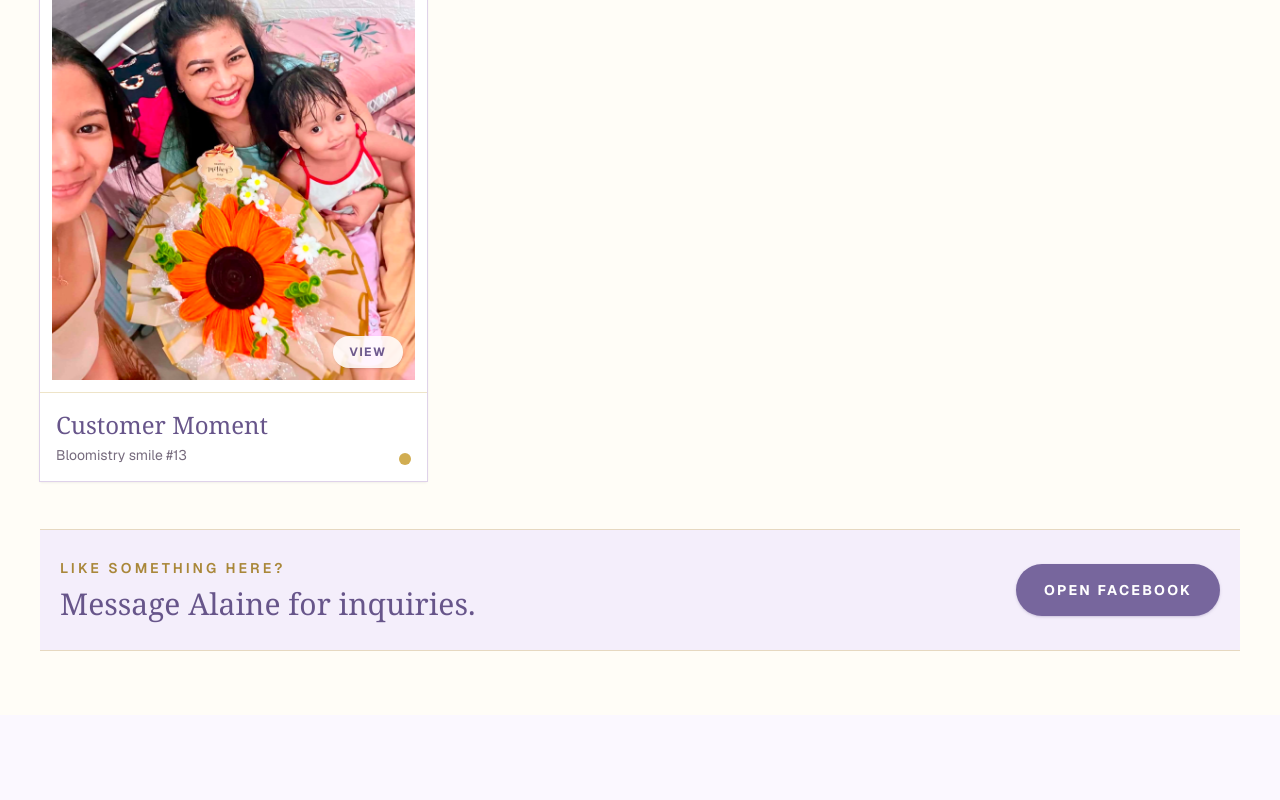
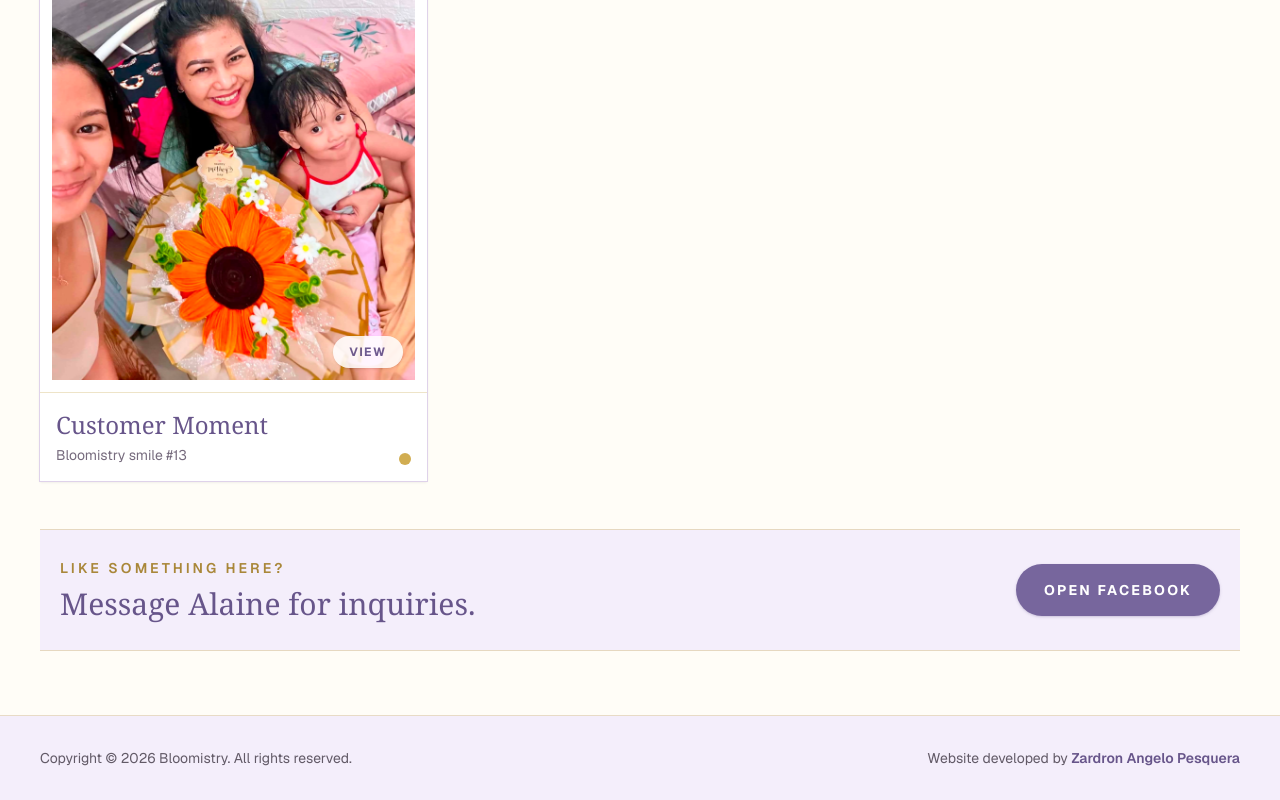
Before and after one commit to Zardron/bloomistry, a Next.js app: page / in a window 1280 px wide. Shown: the part 6336-7136 px from the top of the page. Before the commit the page ends 7051 px from the top, so only its background shows below. Built offline with nearby package versions, Linux system fonts and the light colour scheme.

Commit message:
Add footer credit

```diff
--- a/app/page.tsx
+++ b/app/page.tsx
@@ -467,6 +467,21 @@ export default function Home() {
         </div>
       </section>
 
+      <footer className="border-t border-[#d9c385]/45 bg-[#f4eefb] px-5 py-8 text-center sm:px-8 lg:px-10">
+        <div className="mx-auto flex max-w-7xl flex-col items-center justify-between gap-3 text-sm text-[#625a67] sm:flex-row sm:text-left">
+          <p>
+            Copyright © {new Date().getFullYear()} Bloomistry. All rights
+            reserved.
+          </p>
+          <p>
+            Website developed by{" "}
+            <span className="font-semibold text-[#67558a]">
+              Zardron Angelo Pesquera
+            </span>
+          </p>
+        </div>
+      </footer>
+
       {lightbox ? (
         <div
           className="fixed inset-0 z-50 bg-[#151019]/95 px-4 py-4 text-white sm:px-6"
```
